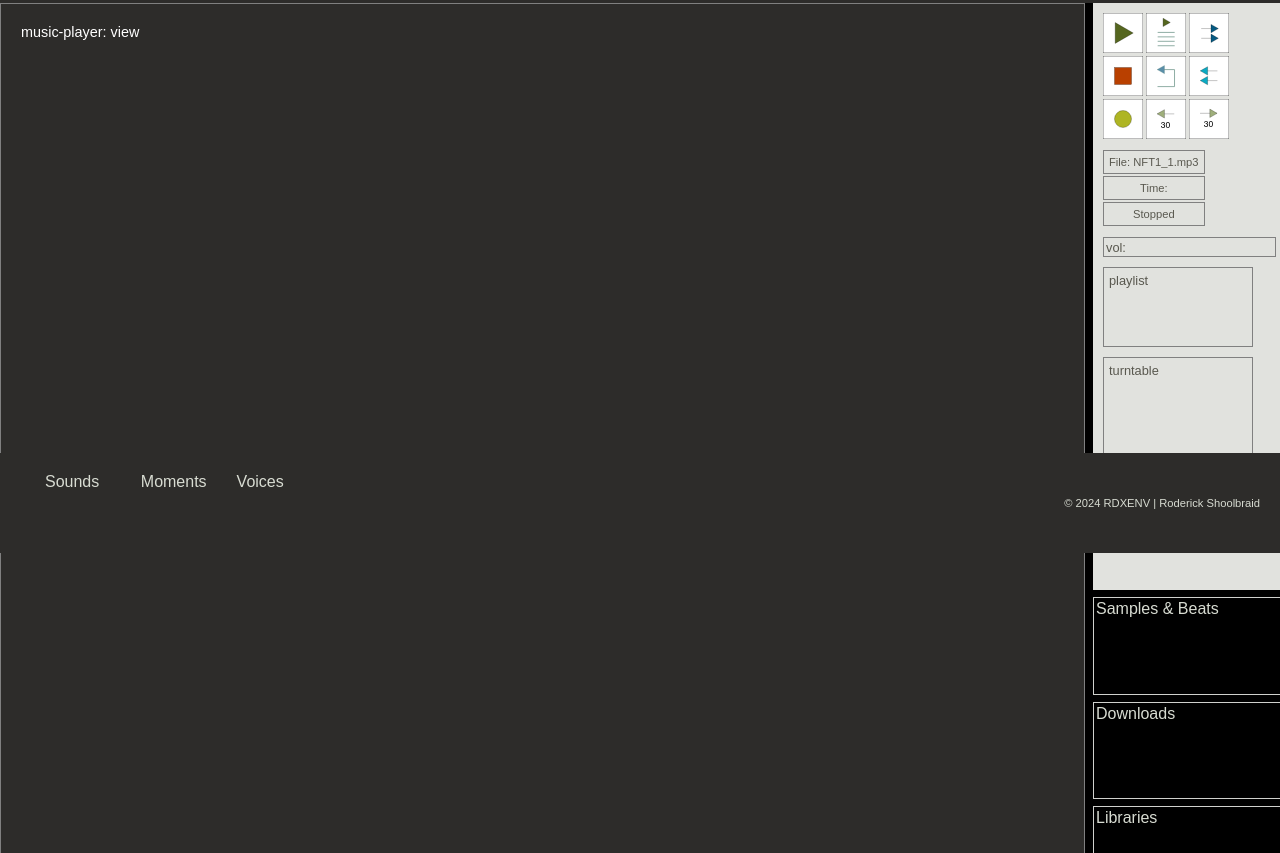
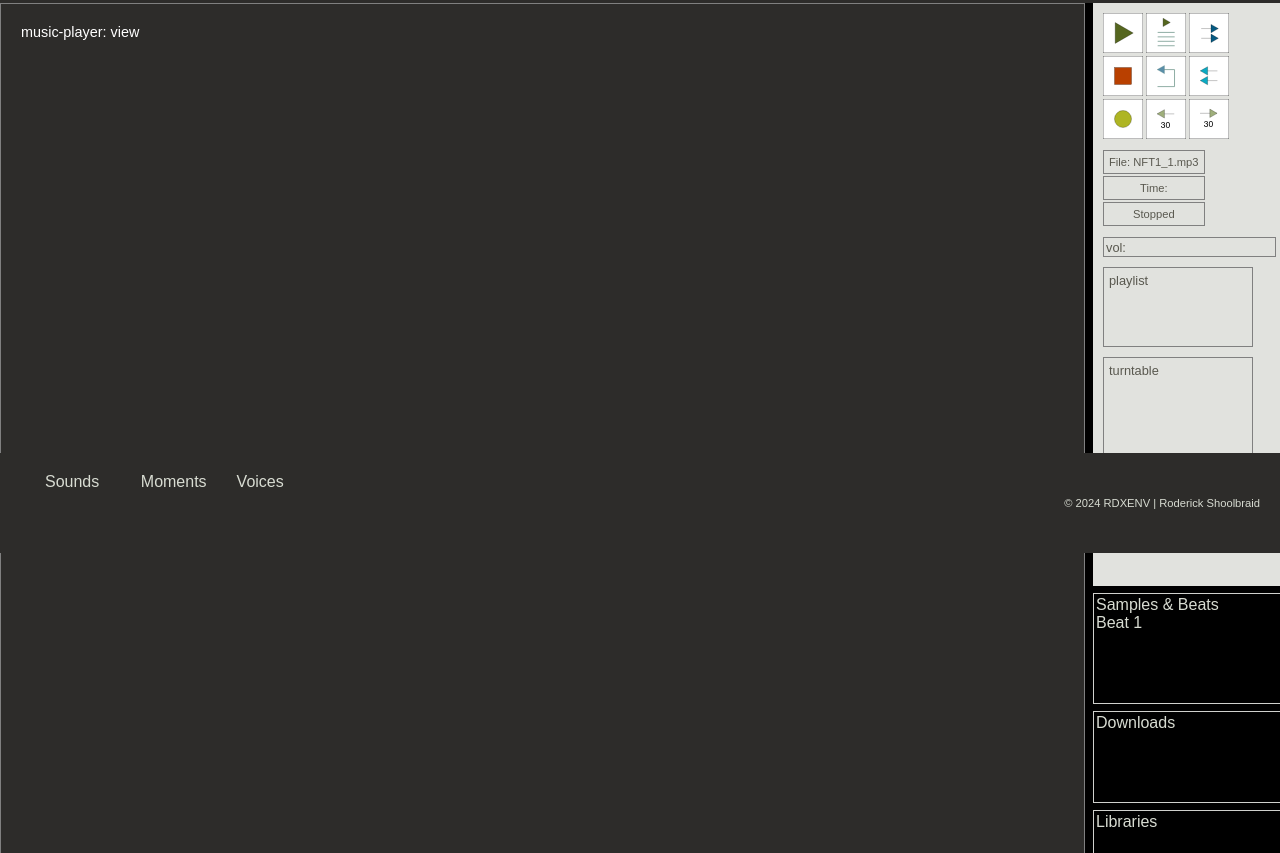
Before and after one commit to XUDOR/_Newmuzak, a plain HTML site: page index.html in a window 1280 px wide. Shown: the part 247-1100 px from the top of the page. Drawn offline with Linux system fonts and the light colour scheme.

Commit message:
starting with veat section 1

```diff
--- a/index.html
+++ b/index.html
@@ -33,6 +33,9 @@
       <div class="Block1">
         <div class="A-grid">
           <div class="A-column1">music-player: view</div>
+
+
+
           <div class="A-column2">
             <div class="console">
               <div class="conCont1">
@@ -77,7 +80,11 @@
               <div class="turntable">turntable</div>
             </div>
             </div>
-            <div class="stacked2">Samples & Beats</div>
+            <div class="stacked2">Samples & Beats
+                <div class="beat1">Beat 1</div>
+
+
+            </div>
             <div class="stacked3">Downloads</div>
             <div class="stacked4">Libraries</div>
           </div>
```
